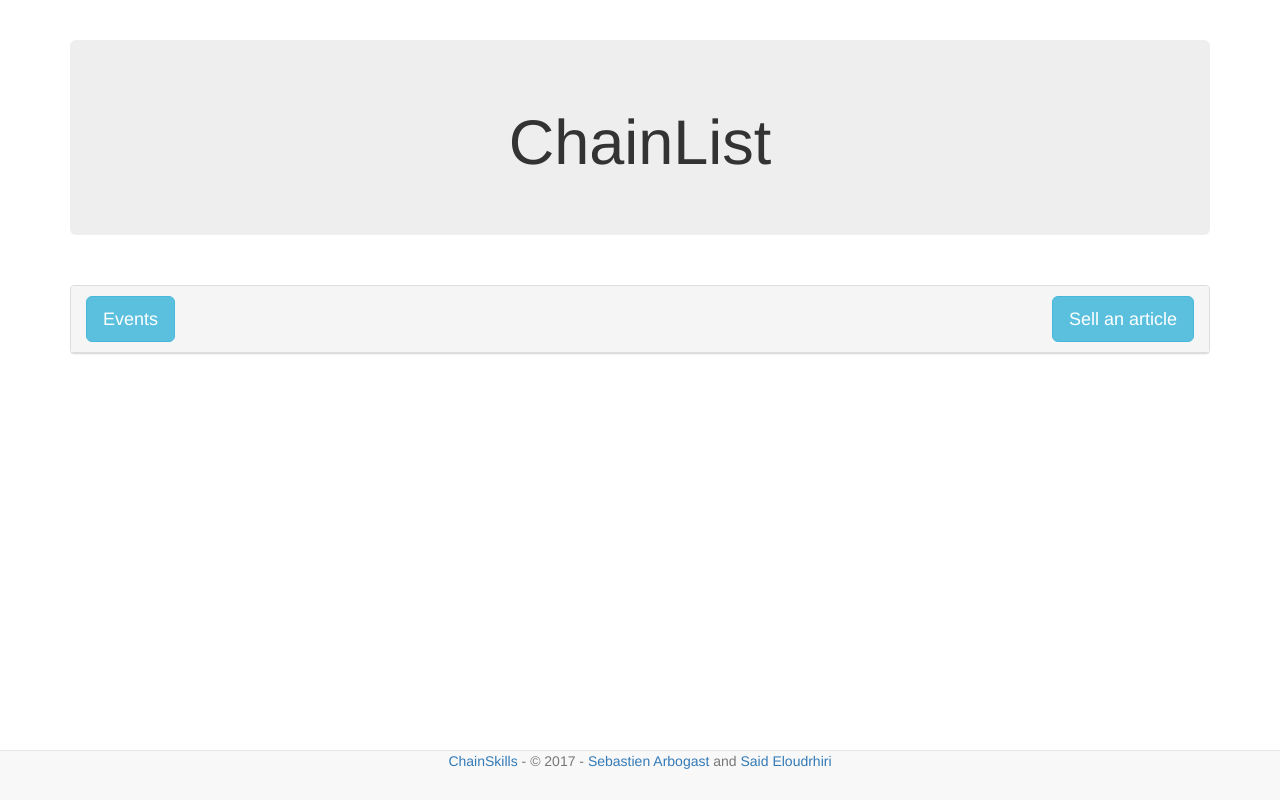
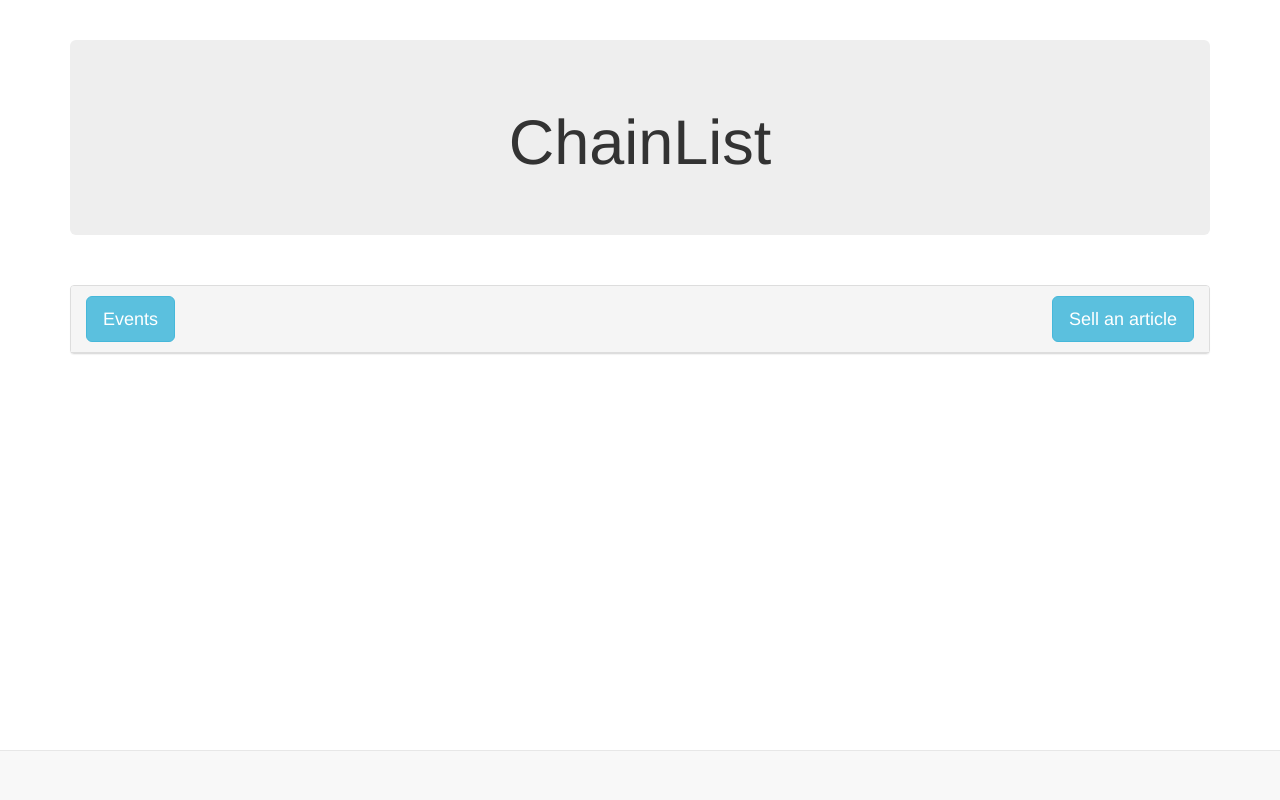
Before and after one commit to kunjan09/BlockChain_MarketPlace_H, a website: page src/index.html in a window 1280 px wide. Drawn offline with nearby package versions, Linux system fonts and the light colour scheme; files whose address does not match are found by name.

Commit message:
Small change

```diff
--- a/src/index.html
+++ b/src/index.html
@@ -115,7 +115,7 @@
   <div id="footer" class="container">
     <nav class="navbar navbar-default navbar-fixed-bottom">
       <div class="navbar-inner navbar-content-center text-center">
-        <p class="text-muted" credit><a href="http://chainskills.com">ChainSkills</a> - &copy; 2017 - <a href="https://twitter.com/sarbogast">Sebastien Arbogast</a> and <a href="https://twitter.com/eloudsa">Said Eloudrhiri</a></p>
+
       </div>
     </nav>
   </div>
```
